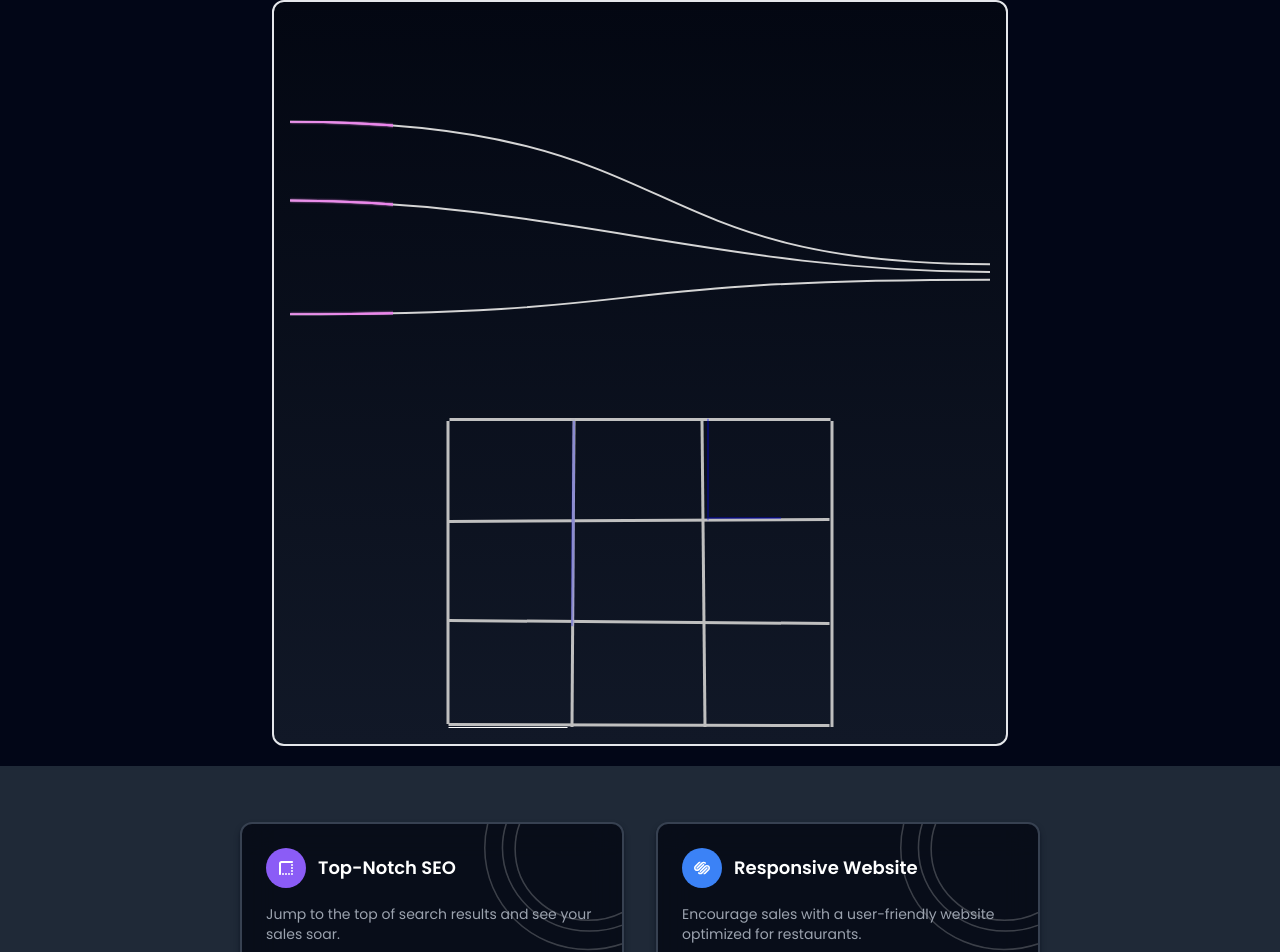
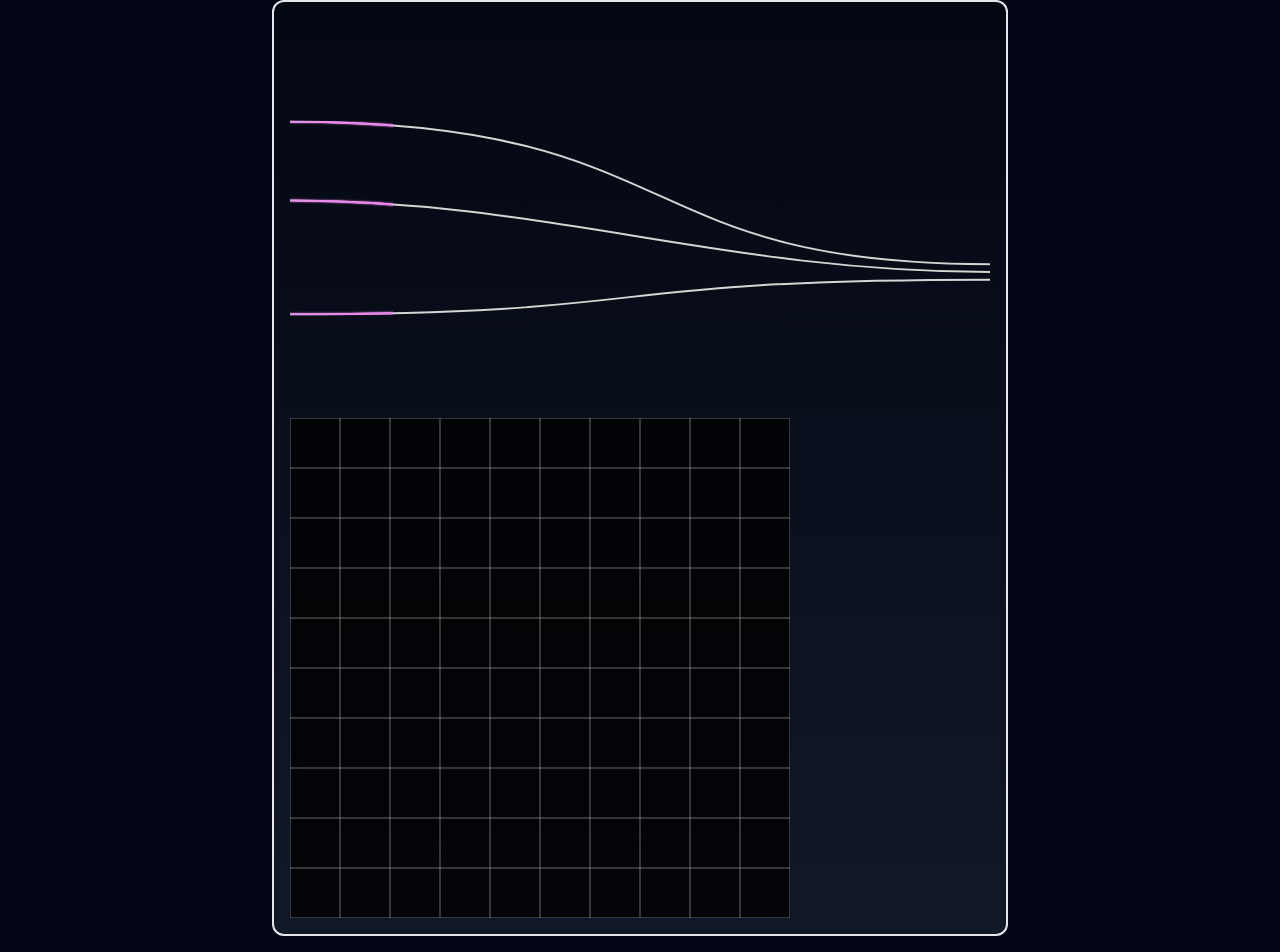
Before and after one commit to rachidfrex/my_portfolio, a React (Vite) app: page /about in a window 1280 px wide. Shown: the top 952 px of the page. Built offline with nearby package versions, Linux system fonts and the light colour scheme; a web font is replaced by a local one.

Commit message:
animation svg

```diff
--- /dev/null
+++ b/src/components/animatsvg.jsx
@@ -0,0 +1,39 @@
+import React from 'react';
+
+const AnimatedSVG = () => {
+  return (
+    <div className="flex justify-center items-center" style={{ width: '500px', height: '500px', background: 'rgba(0, 0, 0, 0.8)' }}>
+      <svg width="500" height="500" xmlns="http://www.w3.org/2000/svg">
+        <defs>
+        <pattern id="grid" width="50" height="50" patternUnits="userSpaceOnUse">
+            <rect width="50" height="50" fill="none" stroke="#ccc" stroke-width="0.5" />
+          </pattern>
+          <linearGradient id="lineGradient" x1="0" y1="0" x2="0" y2="100%">
+            <stop offset="0%" style={{stopColor: "gold", stopOpacity: 0.5}} />
+            <stop offset="0.8" style={{stopColor: "gold", stopOpacity: 1}} />
+            <stop offset="0.8" style={{stopColor: "gold", stopOpacity: 0}} />
+
+          </linearGradient>
+          {/* <mask id="gradient-mask">
+                <rect className="mask-rect" x="-50%" y="0" width="100%" height="272" fill="url(#gradient)" />
+        </mask> */}
+        </defs>
+
+        <rect width="100%" height="100%" fill="url(#grid)" />
+
+        <path fill="none" stroke="url(#lineGradient)" strokeWidth="4" >
+        <animate attributeName="d" dur="4s" repeatCount="indefinite"
+            values="M 160 200 L 320 200;
+                    M 160 200 L 320 200 L 320 300;
+                    M 160 200 L 320 200 L 320 400;
+                    M 160 200 L 320 200 L 320 500;
+                    M 160 200 L 320 200 L 320 600" />
+          <animate attributeName="stroke-opacity" dur="4s" repeatCount="indefinite"
+            values="1; 1; 1; 0.5; 0" />
+        </path>
+      </svg>
+    </div>
+  );
+};
+
+export default AnimatedSVG;
--- a/src/pages/about.jsx
+++ b/src/pages/about.jsx
@@ -2,6 +2,8 @@ import React from 'react';
 import Linelaser from "../components/linelaser";
 import Linelaser3 from "../components/linelaser3";
 import Cards from "../components/cards";
+import deftar from "../assets/svg/deftar.svg";
+import AnimatedSVG from '../components/animatsvg';
 
 
 const About = () => {
@@ -10,8 +12,9 @@ const About = () => {
          <div className='flex    justify-center items-center   '>
          <div className='border-2 rounded-xl bg-gradient-to-t from-gray-900 to-gray-950 p-4 backdrop-filter backdrop-blur-lg bg-opacity-40'>
             <Linelaser/>
-            <Linelaser3/>
-
+            {/* <Linelaser3/> */}
+            {/* <img src={deftar} alt="deftar" className='w-52 h-52'/> */}
+           <AnimatedSVG/>
         </div>
         </div>
 
```
Also changed, not shown: src/assets/svg/deftar.svg.
